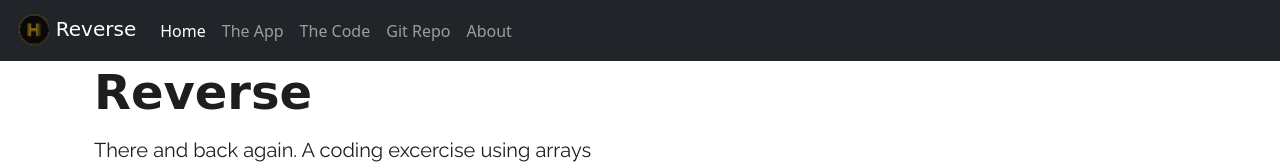
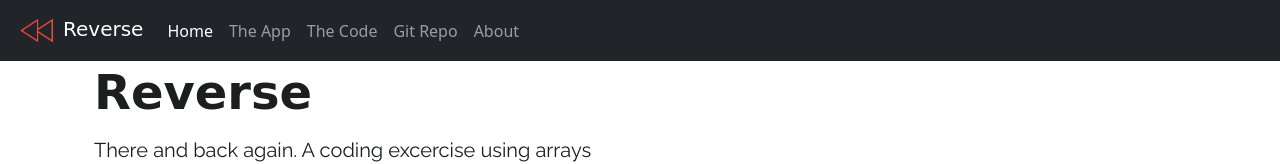
Before and after one commit to helenalvp/Reverse, a plain HTML site: page index.html in a window 1280 px wide. Shown: the top 164 px of the page. Drawn offline with nearby package versions, Linux system fonts and the light colour scheme; a web font is replaced by a local one.

Commit message:
added custom logo

```diff
--- a/index.html
+++ b/index.html
@@ -11,7 +11,7 @@
     <link href="https://cdn.jsdelivr.net/npm/bootstrap@5.0.2/dist/css/bootstrap.min.css" rel="stylesheet"
         integrity="sha384-EVSTQN3/azprG1Anm3QDgpJLIm9Nao0Yz1ztcQTwFspd3yD65VohhpuuCOmLASjC" crossorigin="anonymous">
    <link href="css/site.css" rel="stylesheet">
-   <link rel="icon" type="image/png" href="img/self-logo/logo-crop-square.png">
+   <link rel="icon" type="image/png" href="img/applogo.png">
 
    <!-- font-awesome -->
    <script src="https://kit.fontawesome.com/5db21ba9c6.js" crossorigin="anonymous"></script>
@@ -24,7 +24,7 @@
     <!-- ======== Nav Section ======== -->
     <nav class="navbar navbar-expand-md navbar-dark fixed-top bg-dark">
         <div class="container-fluid">
-            <a class="navbar-brand" href="#"><img src="img/self-logo/logo-circle.png"  class="" alt="" height="35px"><span class="fancy-font">Reverse</span></a>
+            <a class="navbar-brand" href="#"><img src="img/applogo.png"  class="px-2" alt="" height="35px"><span class="fancy-font">Reverse</span></a>
             <button class="navbar-toggler" type="button" data-bs-toggle="collapse" data-bs-target="#navbarCollapse"
                 aria-controls="navbarCollapse" aria-expanded="false" aria-label="Toggle navigation">
                 <span class="navbar-toggler-icon"></span>
```
Also changed, not shown: app.html (+2 -2 lines), code.html (+2 -2 lines), img/applogo.png (added).
